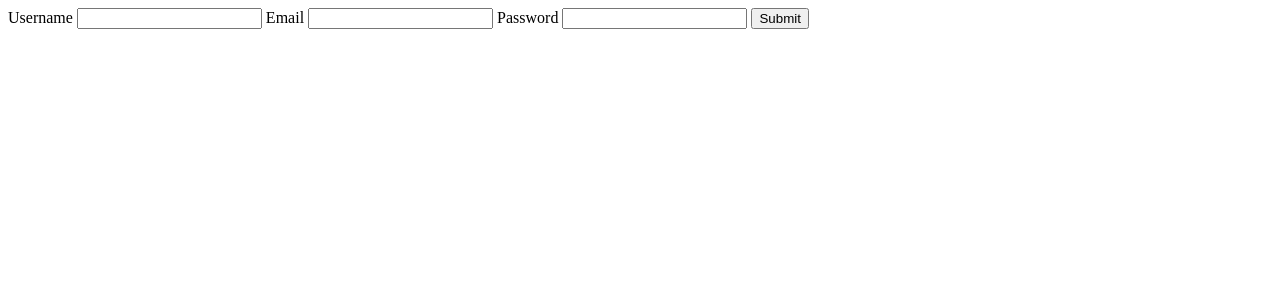
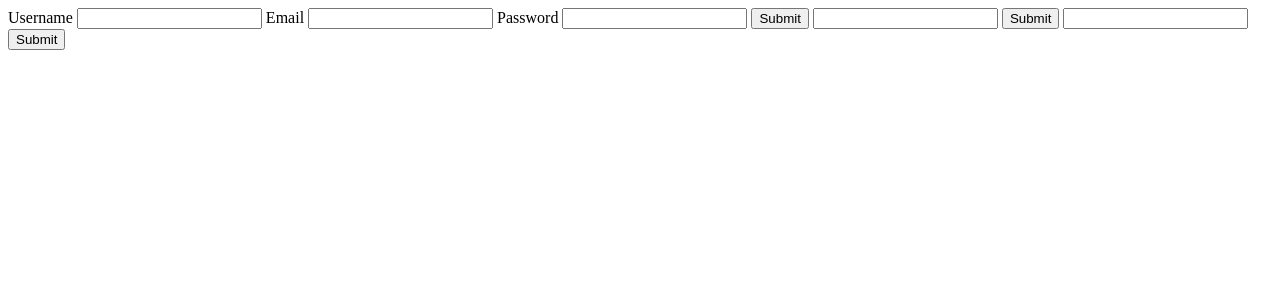
Before and after one commit to linhvu14/blogDjango, a Django app: page /index/login in a window 1280 px wide. Shown: the top 300 px of the page. Run offline with Django 3.2, Linux system fonts and the light colour scheme.

Commit message:
(feat) add form

```diff
--- a/blog/app/templates/login.html
+++ b/blog/app/templates/login.html
@@ -4,7 +4,7 @@
 <head>
     <meta charset="UTF-8">
     <meta name="viewport" content="width=device-width, initial-scale=1.0">
-    <title>Login</title>
+    <title>Login - Login</title>
 </head>
 
 <body>
@@ -16,6 +16,10 @@
         <label for="password">Password</label>
         <input type="password" id="password" required>
         <input type=submit value="Submit">
+        <input type="password" id="password" required>
+        <input type=submit value="Submit">
+        <input type="password" id="password" required>
+        <input type=submit value="Submit">
     </form>
 </body>
 
```
